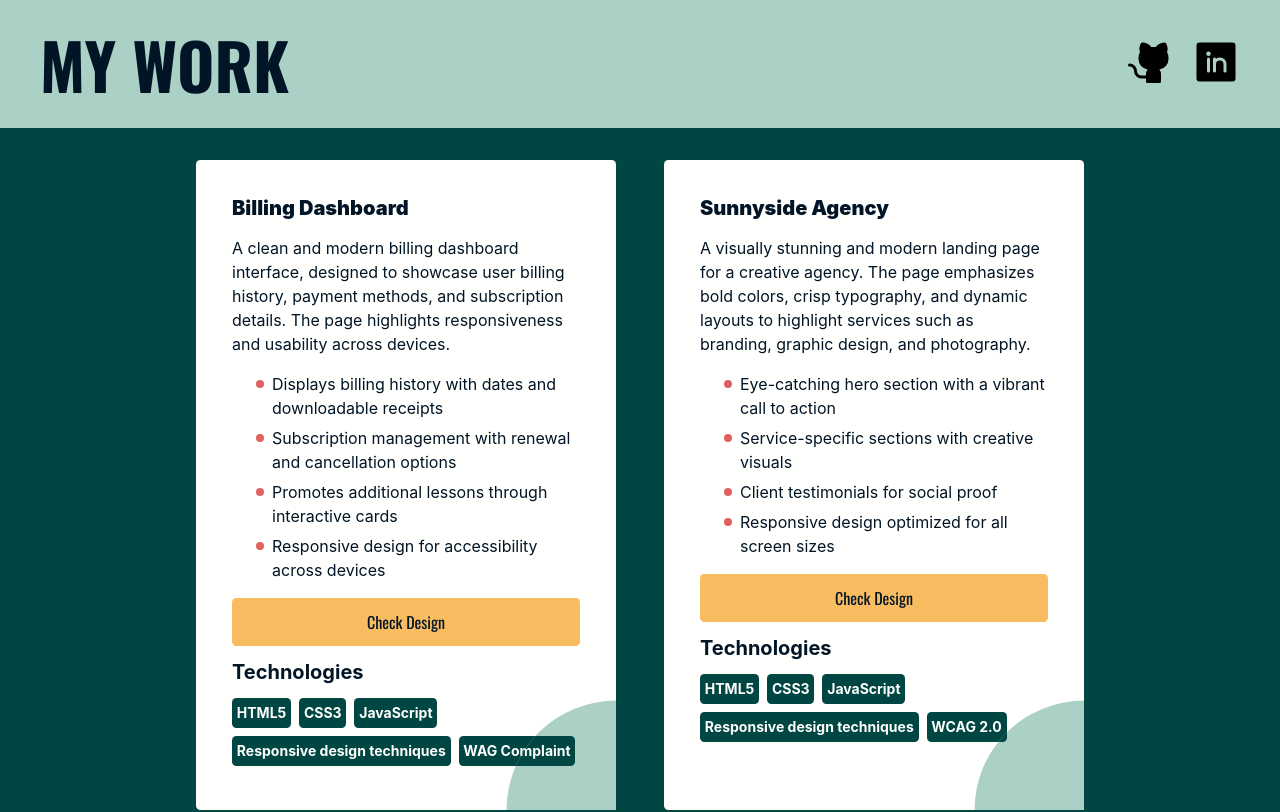
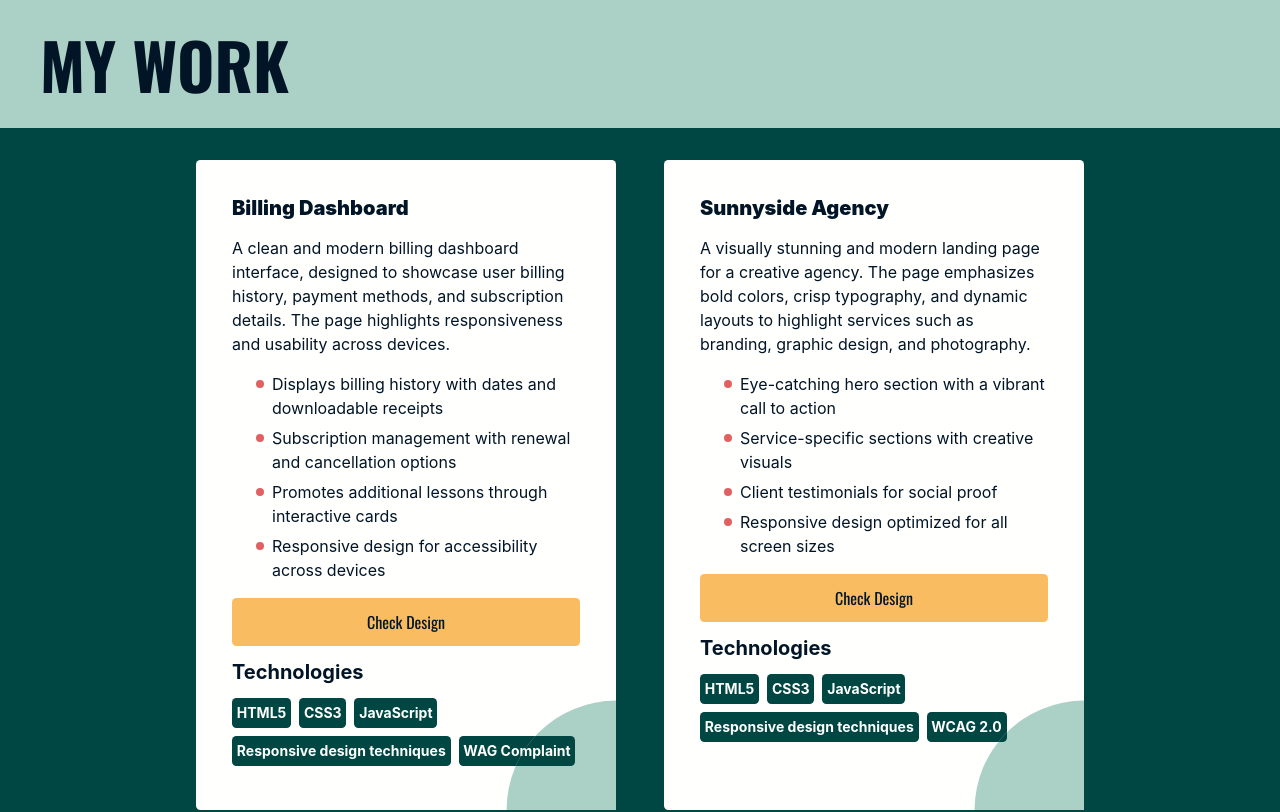
Before and after one commit to carjuan/projects-prototype, a website built with Vite: page index.html in a window 1280 px wide. Shown: the top 812 px of the page. Built offline with nearby package versions, Linux system fonts and the light colour scheme.

Commit message:
remove social links

```diff
--- a/index.html
+++ b/index.html
@@ -24,38 +24,6 @@
           <h1 class="header__heading">
             <a class="header__logo" href="/">my work</a>
           </h1>
-
-          <div class="header__icons">
-            <a href="https://github.com/carjuan" target="_blank">
-              <svg
-                xmlns="http://www.w3.org/2000/svg"
-                width="48"
-                height="48"
-                fill="#000000"
-                viewBox="0 0 256 256"
-              >
-                <path
-                  d="M216,104v8a56.06,56.06,0,0,1-48.44,55.47A39.8,39.8,0,0,1,176,192v40a8,8,0,0,1-8,8H104a8,8,0,0,1-8-8V216H72a40,40,0,0,1-40-40A24,24,0,0,0,8,152a8,8,0,0,1,0-16,40,40,0,0,1,40,40,24,24,0,0,0,24,24H96v-8a39.8,39.8,0,0,1,8.44-24.53A56.06,56.06,0,0,1,56,112v-8a58.14,58.14,0,0,1,7.69-28.32A59.78,59.78,0,0,1,69.07,28,8,8,0,0,1,76,24a59.75,59.75,0,0,1,48,24h24a59.75,59.75,0,0,1,48-24,8,8,0,0,1,6.93,4,59.74,59.74,0,0,1,5.37,47.68A58,58,0,0,1,216,104Z"
-                ></path>
-              </svg>
-            </a>
-            <a
-              href="https://www.linkedin.com/in/juanse-carvajal/"
-              target="_blank"
-            >
-              <svg
-                xmlns="http://www.w3.org/2000/svg"
-                width="48"
-                height="48"
-                fill="#000000"
-                viewBox="0 0 256 256"
-              >
-                <path
-                  d="M216,24H40A16,16,0,0,0,24,40V216a16,16,0,0,0,16,16H216a16,16,0,0,0,16-16V40A16,16,0,0,0,216,24ZM96,176a8,8,0,0,1-16,0V112a8,8,0,0,1,16,0ZM88,96a12,12,0,1,1,12-12A12,12,0,0,1,88,96Zm96,80a8,8,0,0,1-16,0V140a20,20,0,0,0-40,0v36a8,8,0,0,1-16,0V112a8,8,0,0,1,15.79-1.78A36,36,0,0,1,184,140Z"
-                ></path>
-              </svg>
-            </a>
-          </div>
         </div>
       </header>
       <main class="content">
```
